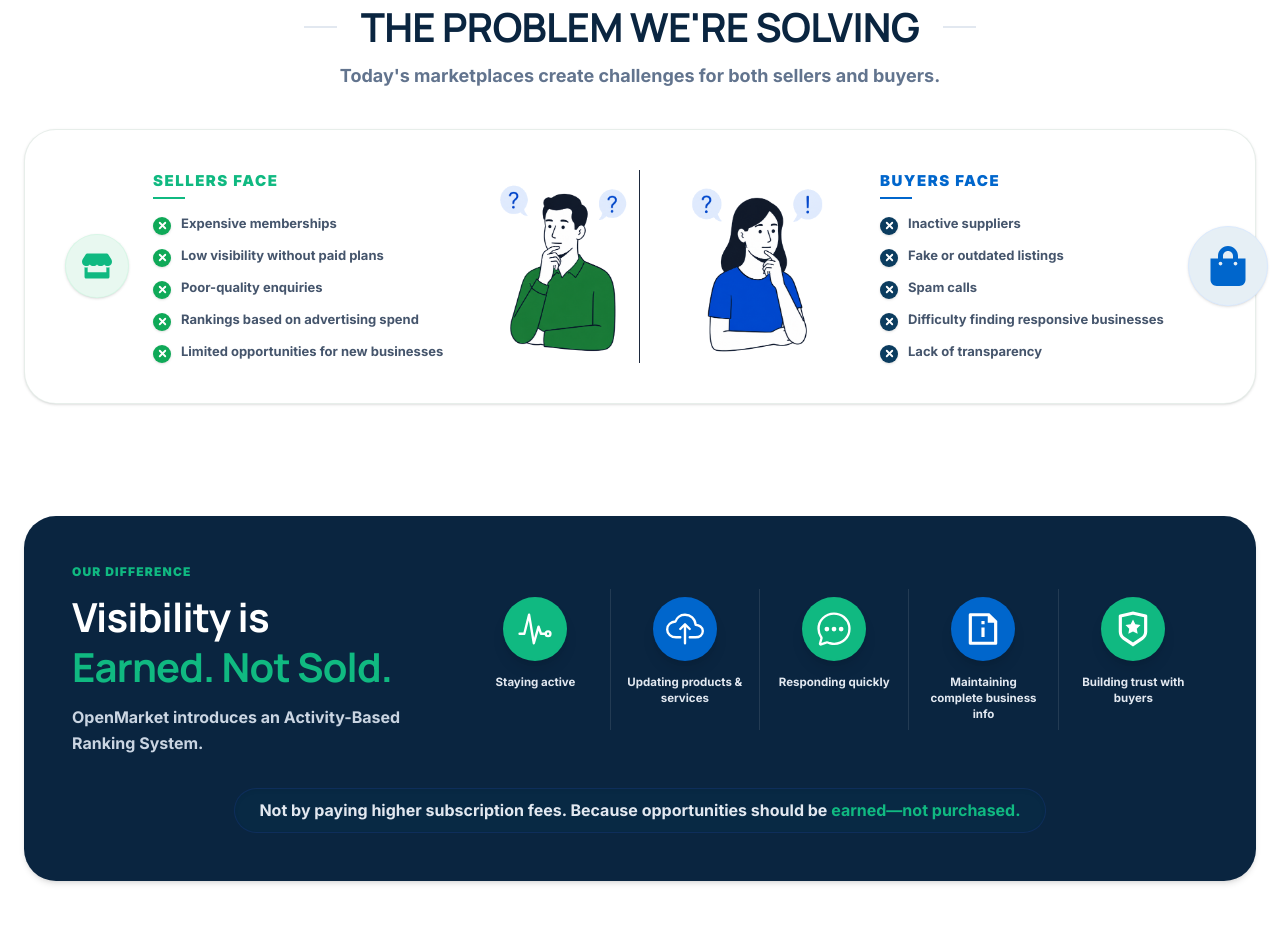
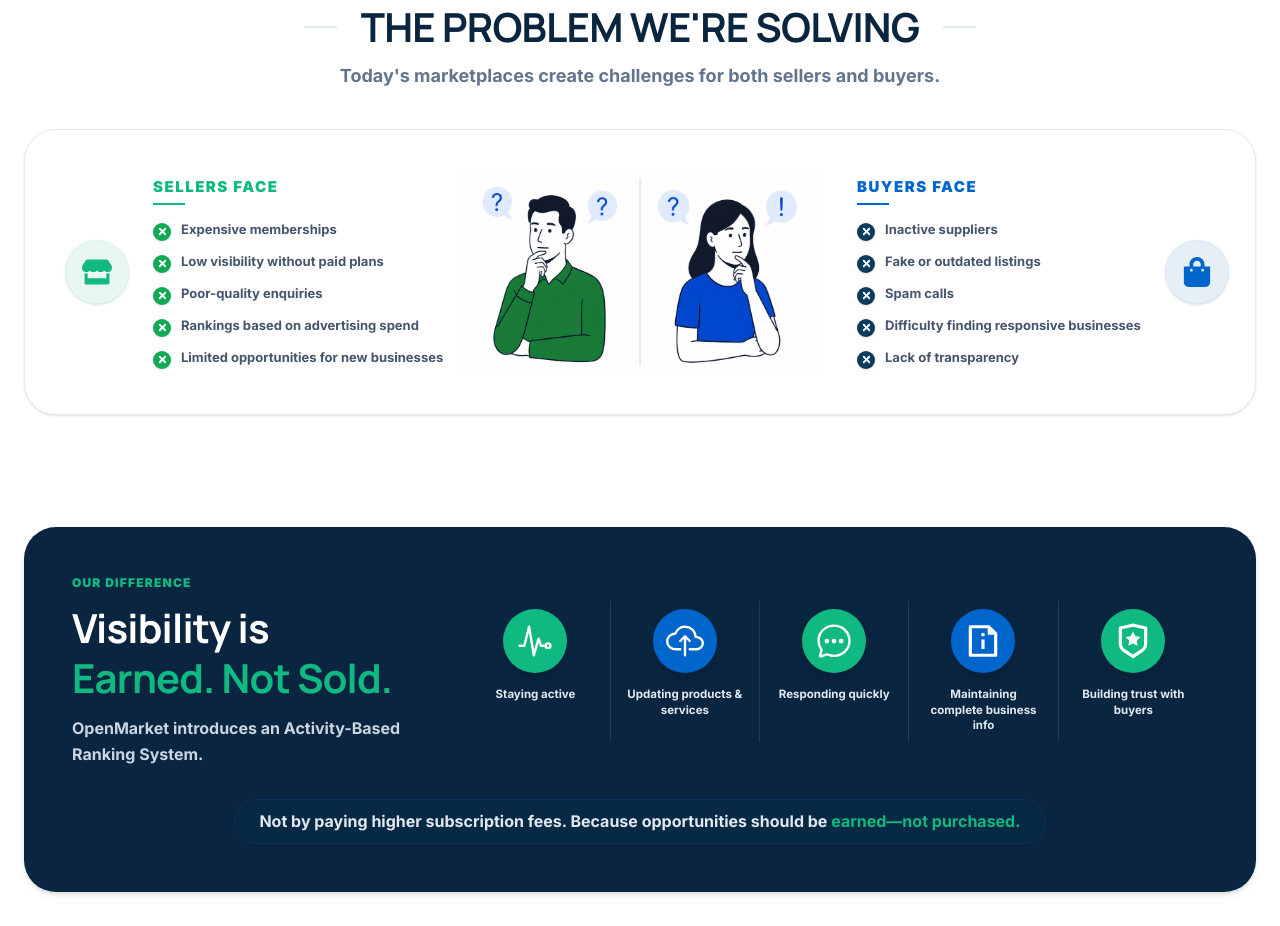
Before and after one commit to Siddiquemohd/OpenMarket, a Next.js app: page /our-mission in a window 1280 px wide. Shown: the part 1220-2146 px from the top of the page. Built offline with nearby package versions, Linux system fonts and the light colour scheme; no server answers.

Commit message:
feat: implement Our Mission page with custom Tailwind typography and branding styles

```diff
--- a/src/app/globals.css
+++ b/src/app/globals.css
@@ -26,6 +26,7 @@
   --color-brand-deep-navy: #0F172A;     /* Deep slate/navy for dark sections */
   --color-brand-light-green: #F0FDF4;   /* Very light clean green tint */
   --color-brand-light-blue: #F0F9FF;    /* Very light clean blue tint */
+  --color-slate-150: #e2e8f0;           /* Clean light gray border/divider */
 
   /* Global typography mapping to ensure the whole site scales nicely */
   --text-xs: 12px;
--- a/src/app/our-mission/page.tsx
+++ b/src/app/our-mission/page.tsx
@@ -244,11 +244,11 @@
             Today&apos;s marketplaces create challenges for both sellers and buyers.
           </p>
 
-          {/* Main Double Column Card with divider */}
-          <div className="bg-white border border-[#e2eae5]/80 rounded-[32px] p-6 sm:p-8 md:p-10 shadow-sm grid grid-cols-1 lg:grid-cols-2 gap-y-10 lg:gap-x-0 items-stretch lg:divide-x divide-slate-150">
+          {/* Main Triple Column Card */}
+          <div className="bg-white border border-[#e2eae5]/80 rounded-[32px] p-6 sm:p-8 md:p-10 shadow-sm grid grid-cols-1 lg:grid-cols-12 gap-8 items-center">
 
             {/* Sellers Face */}
-            <div className="flex flex-col sm:flex-row items-center gap-4 sm:gap-5 text-left w-full justify-between pb-8 lg:pb-0 lg:pr-4 xl:pr-6 h-full">
+            <div className="lg:col-span-4 flex flex-col sm:flex-row items-center gap-4 sm:gap-5 text-left w-full justify-between h-full">
               {/* Left: Shop Icon */}
               <div className="w-14 h-14 sm:w-16 sm:h-16 rounded-full bg-[#E8F8F0] border border-[#B3F5D1]/30 flex items-center justify-center text-brand-green flex-shrink-0 shadow-sm text-2xl">
                 <FaStore />
@@ -282,13 +282,16 @@
                   ))}
                 </div>
               </div>
+            </div>
 
-              {/* Right: Illustration (Man) */}
-              <div className="relative w-40 h-40 sm:w-48 sm:h-48 flex-shrink-0 transition-transform duration-300 hover:scale-105">
+            {/* Middle Column Illustration */}
+            <div className="lg:col-span-4 flex justify-center py-4 lg:py-0 w-full">
+              <div className="relative w-full max-w-[360px] aspect-[1024/581] flex items-center justify-center transition-transform duration-300 hover:scale-105">
                 <Image
-                  src="/sellers_thinking_v6.png"
-                  alt="Man thinking"
-                  fill
+                  src="/confused_sellers_buyers_v2.png"
+                  alt="Sellers and Buyers Thinking"
+                  width={360}
+                  height={204}
                   className="object-contain"
                   priority
                 />
@@ -296,19 +299,8 @@
             </div>
 
             {/* Buyers Face */}
-            <div className="flex flex-col sm:flex-row items-center gap-4 sm:gap-5 text-left w-full justify-between pt-8 lg:pt-0 lg:pl-4 xl:pl-6 h-full">
-              {/* Left: Illustration (Woman) */}
-              <div className="relative w-40 h-40 sm:w-48 sm:h-48 flex-shrink-0 transition-transform duration-300 hover:scale-105">
-                <Image
-                  src="/buyers_thinking_v6.png"
-                  alt="Woman thinking"
-                  fill
-                  className="object-contain"
-                  priority
-                />
-              </div>
-
-              {/* Middle: Bullets & Title */}
+            <div className="lg:col-span-4 flex flex-col sm:flex-row items-center gap-4 sm:gap-5 text-left w-full justify-between h-full">
+              {/* Left: Bullets & Title */}
               <div className="flex-grow flex flex-col gap-4 text-center sm:text-left w-full sm:w-auto px-1">
                 <div className="flex flex-col items-center sm:items-start">
                   <span className="text-[15px] font-black text-brand-blue tracking-widest uppercase">
@@ -338,7 +330,7 @@
               </div>
 
               {/* Right: Bag Icon */}
-              <div className="w-16 h-16 sm:w-20 sm:h-20 rounded-full bg-[#E6EFF5] border border-blue-100 flex items-center justify-center text-brand-blue flex-shrink-0 shadow-sm text-3xl">
+              <div className="w-14 h-14 sm:w-16 sm:h-16 rounded-full bg-[#E6EFF5] border border-blue-100 flex items-center justify-center text-brand-blue flex-shrink-0 shadow-sm text-2xl">
                 <FaShoppingBag />
               </div>
             </div>
```
Also changed, not shown: public/confused_sellers_buyers_v2.png (added).
